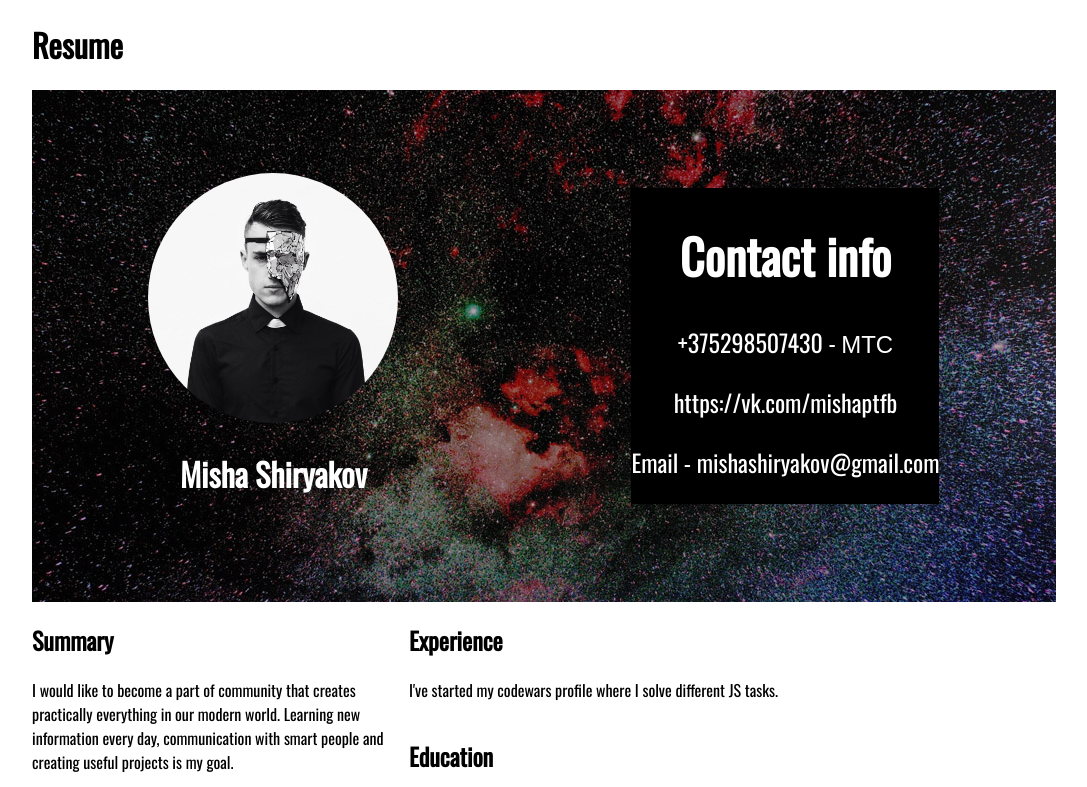
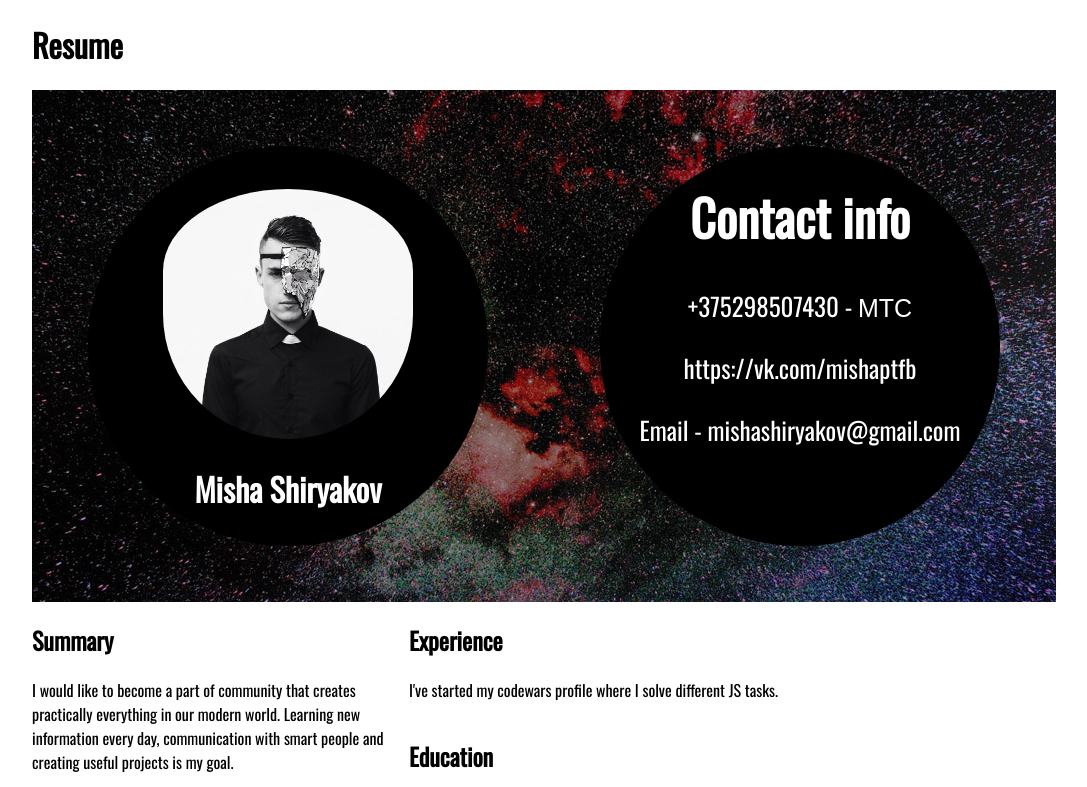
Before and after one commit to mishashiryakov/rsschool-cv, a plain HTML site: page index.html in a window 1280 px wide. Shown: the top 787 px of the page, without its empty margins (96-1183 px from the left). Drawn offline with nearby package versions, Linux system fonts and the light colour scheme.

Commit message:
feat: refactor and validator

```diff
--- a/index.html
+++ b/index.html
@@ -12,9 +12,9 @@
     <h1>Resume</h1>
     <header class="head">
 
-        <div>
+        <div class="user">
             <div class="avatar">
-            <img src="./images/ava.jpg" alt="Avatar">
+            <img src="./images/ava.jpg" alt="Avatar" class="img" >
             </div>
             <h1>Misha Shiryakov</h1>
         </div>
@@ -40,7 +40,7 @@
             </div>
             <div>
                 <h2>Code examples</h2>
-                <img src="images/code1.JPG">
+                <img src="images/code1.JPG" alt="Code example">
             </div>
 
 
--- a/style.css
+++ b/style.css
@@ -25,10 +25,23 @@ header {
     border-radius: 240px;
 }
 
+.img {
+    padding-top: 43px;
+}
+
 .contact {
-    font-size: 1.5rem;
+    width: 400px;
+    height: 400px;
+    font-size: 25px;
     background: black;
+    border-radius: 90%;
+}
 
+.user {
+    width: 400px;
+    height: 400px;
+    background: black;
+    border-radius: 90%;
 }
 
 .leftblock {
```
